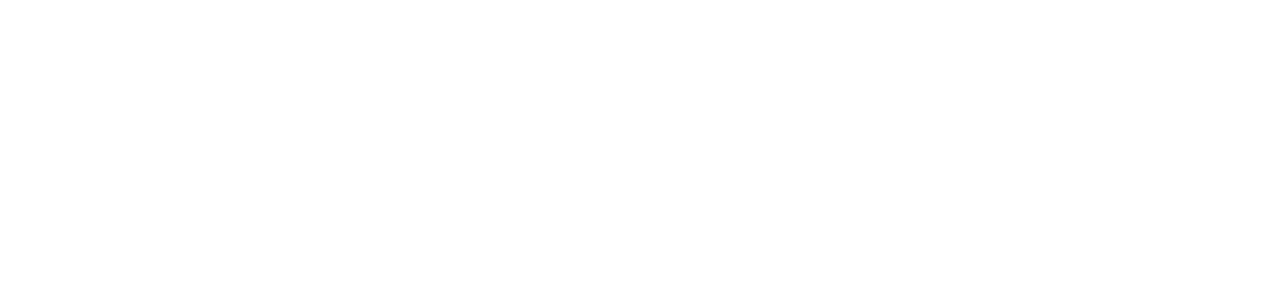
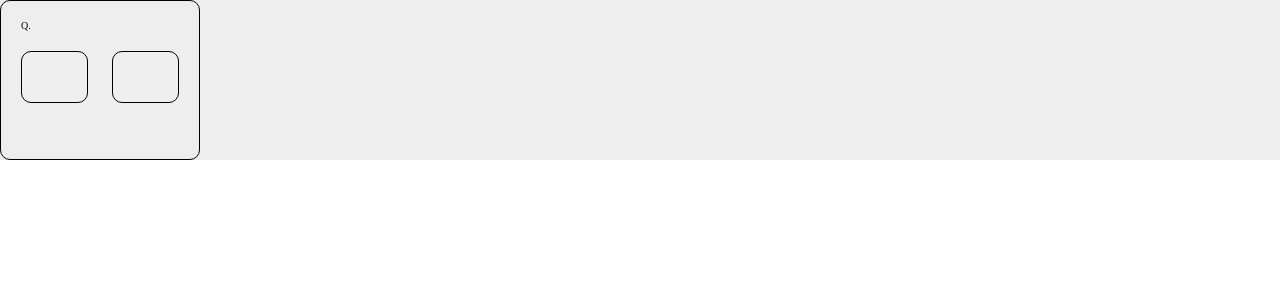
Before and after one commit to SOPT-Hackathon-Web4/sopkathon-client, a React (Vite) app: page /dev in a window 1280 px wide. Shown: the top 300 px of the page. Built offline with nearby package versions, Linux system fonts and the light colour scheme.

Commit message:
feat: QuizBox 컴포넌트 초기 구현

```diff
--- /dev/null
+++ b/src/components/QuizBox/QuizBox.tsx
@@ -0,0 +1,64 @@
+import styled from '@emotion/styled';
+import { Generators } from '@styles/generator';
+import { SerializedStyles } from '@typings/commonType';
+
+export interface QuizBoxProps {
+  idx?: number;
+  title?: string;
+  labelLeft?: string;
+  labelRight?: string;
+  onClick?: React.MouseEventHandler<HTMLButtonElement>;
+  customStyle?: SerializedStyles;
+}
+
+const QuizBox = ({ idx, title, labelLeft, labelRight, onClick = () => {} }: QuizBoxProps) => {
+  return (
+    <QuizBoxContainer>
+      <TextContainer>
+        Q{idx}. {title}
+      </TextContainer>
+      <BtnContainer>
+        <QuizBtn className={`button`} onClick={onClick}>
+          {labelLeft}
+        </QuizBtn>
+        <QuizBtn className={`button`} onClick={onClick}>
+          {labelRight}
+        </QuizBtn>
+      </BtnContainer>
+    </QuizBoxContainer>
+  );
+};
+
+export default QuizBox;
+
+const QuizBoxContainer = styled.section`
+  width: 100%;
+  height: 16rem;
+
+  border: 0.1rem solid;
+  border-radius: 1rem;
+`;
+
+const TextContainer = styled.section`
+  display: flex;
+
+  padding: 2rem;
+`;
+
+const BtnContainer = styled.section`
+  display: flex;
+
+  padding: 0 2rem;
+  gap: 2.4rem;
+`;
+
+const QuizBtn = styled.button`
+  ${Generators.flexGenerator()};
+
+  width: 14rem;
+
+  padding: 2.5rem 0;
+
+  border: 0.1rem solid;
+  border-radius: 1rem;
+`;
--- a/src/components/index.ts
+++ b/src/components/index.ts
@@ -1,3 +1,4 @@
 import Button from './Button';
+import QuizBox from './QuizBox/QuizBox';
 
-export { Button };
+export { Button, QuizBox };
--- a/src/pages/dev/Dev.tsx
+++ b/src/pages/dev/Dev.tsx
@@ -1,11 +1,15 @@
 import styled from '@emotion/styled';
+import { QuizBox } from '@components';
 
 const Dev = () => {
   return (
     <DevWrapper>
       <div style={{ width: '20rem' }}>{/* 버튼 컴포넌트 */}</div>
       <div style={{ width: '20rem' }}>{/* 인풋 컴포넌트 */}</div>
-      <div style={{ width: '20rem' }}>{/* 퀴즈박스 컴포넌트 */}</div>
+      <div style={{ width: '20rem' }}>
+        {/* 퀴즈박스 컴포넌트 */}
+        <QuizBox></QuizBox>
+      </div>
     </DevWrapper>
   );
 };
```
